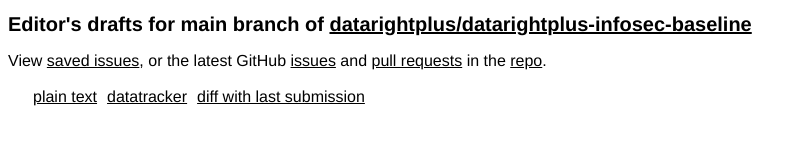
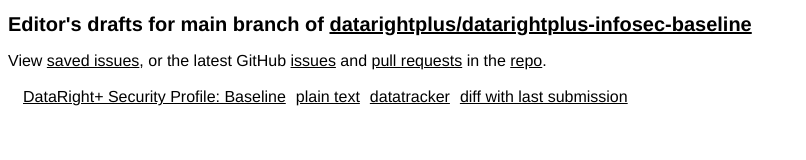
Before and after one commit to datarightplus/datarightplus-infosec-baseline, a plain HTML site: page index.html in a window 1280 px wide. Shown: the whole page, without its empty margins (0-806 px from the left). Drawn offline with Linux system fonts and the light colour scheme.

Commit message:
Script updating gh-pages from be91dd2. [ci skip]

```diff
--- a/index.html
+++ b/index.html
@@ -17,8 +17,8 @@
     <p>View <a href="issues.html">saved issues</a>, or the latest GitHub <a href="https://github.com/datarightplus/datarightplus-infosec-baseline/issues">issues</a> and <a href="https://github.com/datarightplus/datarightplus-infosec-baseline/pulls">pull requests</a> in the <a href="https://github.com/datarightplus/datarightplus-infosec-baseline">repo</a>.</p>
     <table id="branch-main">
       <tr>
-        <td><a href="./draft-authors-datarightplus-infosec-baseline.html" class="html draft-authors-datarightplus-infosec-baseline" title=" (HTML)"></a></td>
-        <td><a href="./draft-authors-datarightplus-infosec-baseline.txt" class="txt draft-authors-datarightplus-infosec-baseline" title=" (Text)">plain text</a></td>
+        <td><a href="./draft-authors-datarightplus-infosec-baseline.html" class="html draft-authors-datarightplus-infosec-baseline" title="DataRight+ Security Profile: Baseline (HTML)">DataRight+ Security Profile: Baseline</a></td>
+        <td><a href="./draft-authors-datarightplus-infosec-baseline.txt" class="txt draft-authors-datarightplus-infosec-baseline" title="DataRight+ Security Profile: Baseline (Text)">plain text</a></td>
         <td><a href="https://datatracker.ietf.org/doc/draft-authors-datarightplus-infosec-baseline" class="dt draft-authors-datarightplus-infosec-baseline" title="Datatracker for draft-authors-datarightplus-infosec-baseline">datatracker</a></td>
         <td><a href="https://author-tools.ietf.org/api/iddiff?doc_1=draft-authors-datarightplus-infosec-baseline&amp;url_2=https://datarightplus.github.io/datarightplus-infosec-baseline/draft-authors-datarightplus-infosec-baseline.txt" class="diff draft-authors-datarightplus-infosec-baseline">diff with last submission</a></td>
         <td></td>
```
Also changed, not shown: draft-authors-datarightplus-infosec-baseline.html (+1 -1 lines), draft-authors-datarightplus-infosec-baseline.txt.
